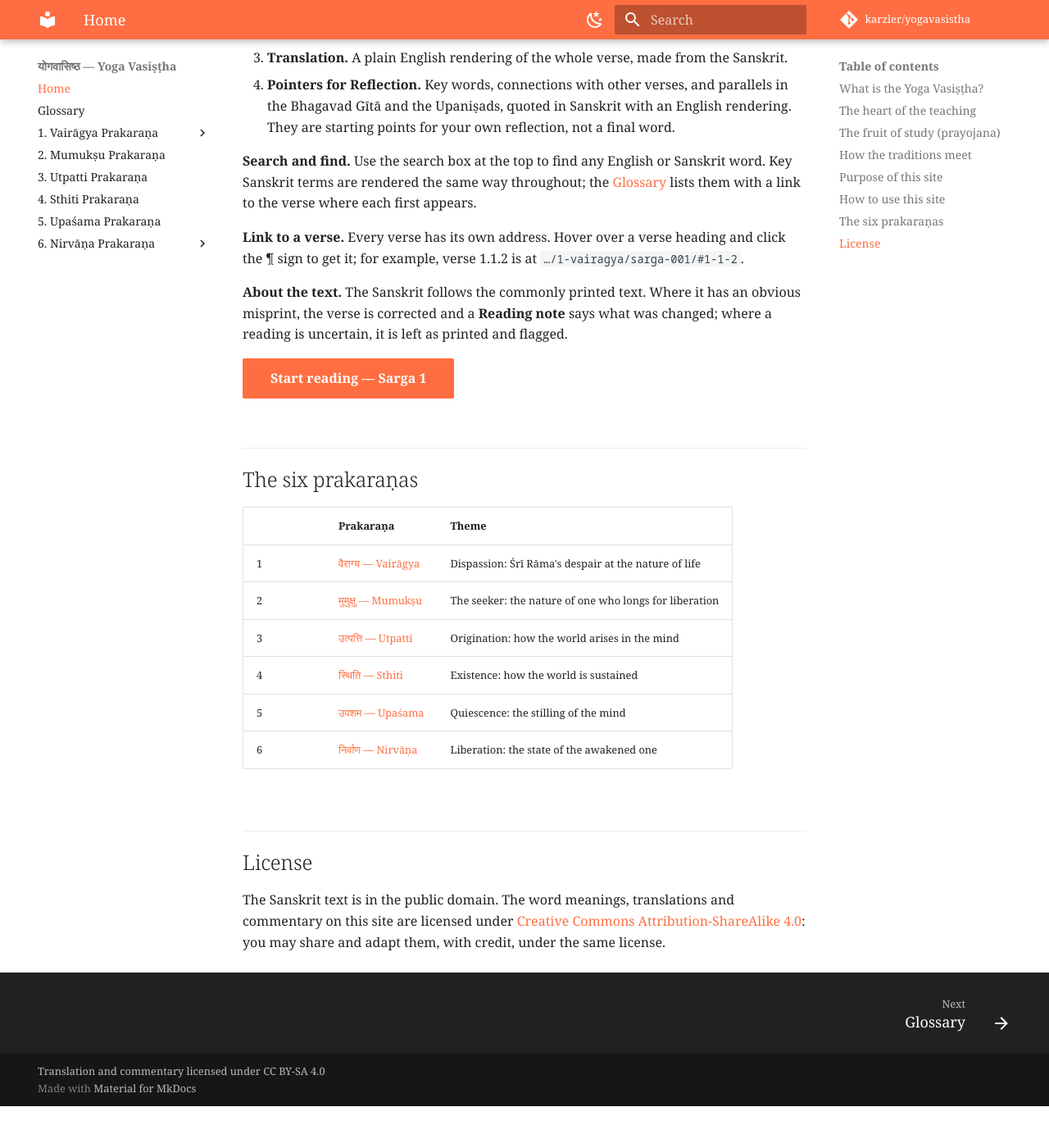
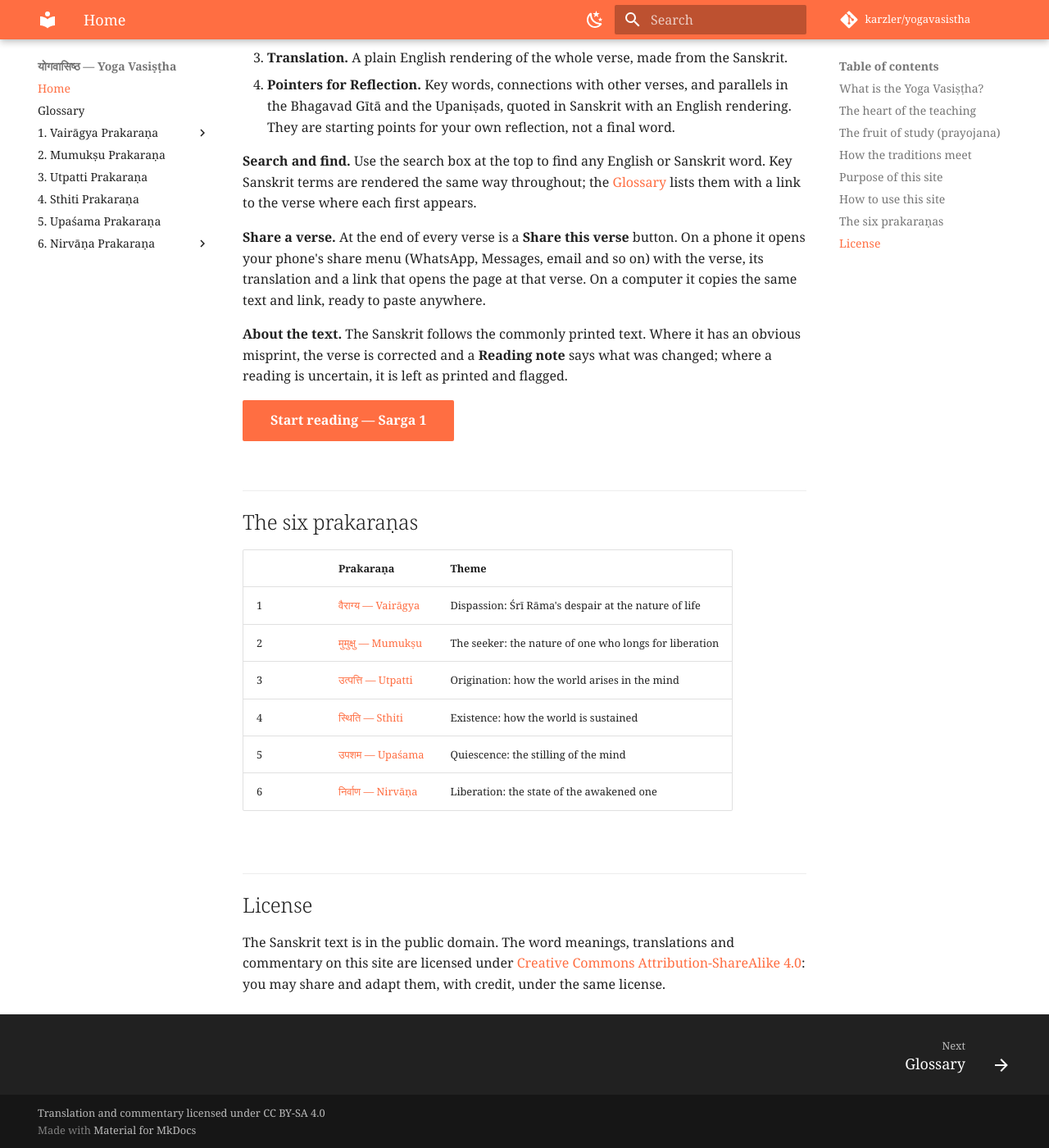
Before and after one commit to karzler/yogavasistha, an MkDocs documentation site: the page built from docs/index.md, in a window 1280 px wide and 1400 px high, scrolled down 6826 px. Shown: the whole window at 82% size. Built offline with MkDocs 1.6.1 and Material for MkDocs 9.7.7, drawn with Linux system fonts in a browser that asks for light colours; comment, search, counter and statistics services are not loaded; before the commit the page ends 8175 px from its top, so only the background shows below that; part of the change alters nothing that is shown.

Commit message:
Add a Share button to every verse; fix list formatting in 1.14.3

```diff
--- /dev/null
+++ b/docs/assets/share.js
@@ -0,0 +1,87 @@
+// Adds a "Share this verse" button at the end of every verse.
+// On phones it opens the device's share sheet; elsewhere it copies the verse and its link.
+(function () {
+  var VERSE_ID = /^\d+-\d+-\d+$/;
+
+  function verseText(h2) {
+    var ref = h2.id.split('-').join('.');
+    var shloka = '', translation = '';
+    for (var el = h2.nextElementSibling; el && el.tagName !== 'H2'; el = el.nextElementSibling) {
+      if (!shloka && el.classList.contains('shloka')) {
+        shloka = el.innerText.replace(/\n{2,}/g, '\n').trim();
+      }
+      if (!translation && el.tagName === 'P' && /^Translation:/.test(el.innerText)) {
+        translation = el.innerText.replace(/^Translation:\s*/, '').trim();
+      }
+    }
+    return { ref: ref, shloka: shloka, translation: translation };
+  }
+
+  function flash(btn, msg) {
+    var label = btn.querySelector('.share-label');
+    var old = label.textContent;
+    label.textContent = msg;
+    setTimeout(function () { label.textContent = old; }, 2000);
+  }
+
+  function copy(text) {
+    if (navigator.clipboard && window.isSecureContext) {
+      return navigator.clipboard.writeText(text);
+    }
+    return new Promise(function (resolve, reject) {
+      var ta = document.createElement('textarea');
+      ta.value = text; ta.setAttribute('readonly', '');
+      ta.style.position = 'fixed'; ta.style.opacity = '0';
+      document.body.appendChild(ta); ta.select();
+      try { document.execCommand('copy') ? resolve() : reject(); } catch (e) { reject(e); }
+      document.body.removeChild(ta);
+    });
+  }
+
+  function addButtons() {
+    var heads = document.querySelectorAll('.md-content h2[id]');
+    heads.forEach(function (h2) {
+      if (!VERSE_ID.test(h2.id) || h2.dataset.shareAdded) return;
+      h2.dataset.shareAdded = '1';
+
+      // find the last element belonging to this verse
+      var last = h2;
+      for (var el = h2.nextElementSibling; el && el.tagName !== 'H2'; el = el.nextElementSibling) last = el;
+
+      var btn = document.createElement('button');
+      btn.type = 'button';
+      btn.className = 'verse-share';
+      btn.setAttribute('aria-label', 'Share verse ' + h2.id.split('-').join('.'));
+      btn.innerHTML =
+        '<svg viewBox="0 0 24 24" width="16" height="16" aria-hidden="true"><path fill="currentColor" d="M18 16.08c-.76 0-1.44.3-1.96.77L8.91 12.7c.05-.23.09-.46.09-.7s-.04-.47-.09-.7l7.05-4.11A2.99 2.99 0 0 0 21 5a3 3 0 1 0-5.91.7L8.04 9.81A3 3 0 1 0 6 15c.79 0 1.5-.31 2.04-.81l7.12 4.16c-.05.21-.08.43-.08.65A2.92 2.92 0 1 0 18 16.08z"/></svg>' +
+        '<span class="share-label">Share this verse</span>';
+
+      btn.addEventListener('click', function () {
+        var v = verseText(h2);
+        var url = location.origin + location.pathname + '#' + h2.id;
+        var title = 'Yoga Vasiṣṭha ' + v.ref;
+        var body = title + '\n\n' + v.shloka + '\n\n' + v.translation;
+        if (navigator.share) {
+          navigator.share({ title: title, text: body, url: url }).catch(function () {});
+        } else {
+          copy(body + '\n\n' + url).then(
+            function () { flash(btn, 'Copied — paste it anywhere'); },
+            function () { prompt('Copy this link:', url); }
+          );
+        }
+      });
+
+      var wrap = document.createElement('p');
+      wrap.className = 'verse-share-row';
+      wrap.appendChild(btn);
+      last.parentNode.insertBefore(wrap, last.nextSibling);
+    });
+  }
+
+  // Material's instant navigation re-renders pages without a full reload
+  if (window.document$ && typeof window.document$.subscribe === 'function') {
+    window.document$.subscribe(addButtons);
+  } else {
+    document.addEventListener('DOMContentLoaded', addButtons);
+  }
+})();
--- a/docs/assets/style.css
+++ b/docs/assets/style.css
@@ -48,3 +48,26 @@
   font-weight: 400;
   opacity: 0.75;
 }
+
+/* "Share this verse" button at the end of each verse */
+.md-typeset .verse-share-row {
+  margin: 1.2rem 0 0;
+}
+.md-typeset .verse-share {
+  display: inline-flex;
+  align-items: center;
+  gap: 0.4em;
+  padding: 0.35em 0.8em;
+  font: inherit;
+  font-size: 0.75rem;
+  color: var(--md-primary-fg-color);
+  background: transparent;
+  border: 1px solid var(--md-primary-fg-color);
+  border-radius: 999px;
+  cursor: pointer;
+}
+.md-typeset .verse-share:hover,
+.md-typeset .verse-share:focus-visible {
+  color: var(--md-primary-bg-color);
+  background: var(--md-primary-fg-color);
+}
--- a/docs/index.md
+++ b/docs/index.md
@@ -130,7 +130,7 @@ It aims to:
 
 **Search and find.** Use the search box at the top to find any English or Sanskrit word. Key Sanskrit terms are rendered the same way throughout; the [Glossary](glossary.md) lists them with a link to the verse where each first appears.
 
-**Link to a verse.** Every verse has its own address. Hover over a verse heading and click the ¶ sign to get it; for example, verse 1.1.2 is at `…/1-vairagya/sarga-001/#1-1-2`.
+**Share a verse.** At the end of every verse is a **Share this verse** button. On a phone it opens your phone's share menu (WhatsApp, Messages, email and so on) with the verse, its translation and a link that opens the page at that verse. On a computer it copies the same text and link, ready to paste anywhere.
 
 **About the text.** The Sanskrit follows the commonly printed text. Where it has an obvious misprint, the verse is corrected and a **Reading note** says what was changed; where a reading is uncertain, it is left as printed and flagged.
 
--- a/mkdocs.yml
+++ b/mkdocs.yml
@@ -37,6 +37,9 @@ theme:
 
 extra_css:
   - assets/style.css
+
+extra_javascript:
+  - assets/share.js
 
 markdown_extensions:
   - attr_list
```
Also changed, not shown: docs/1-vairagya/sarga-014.md (+3 -0 lines).
